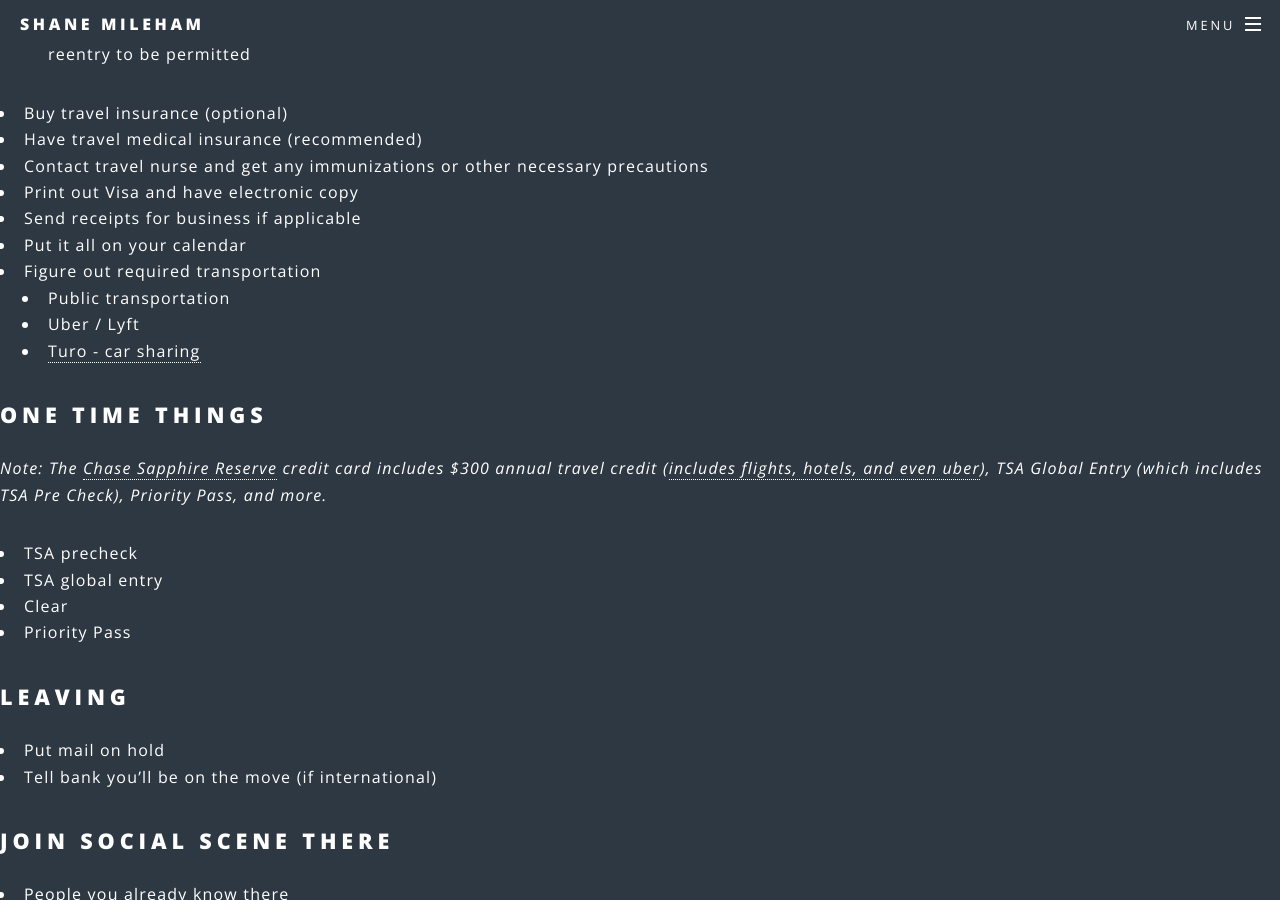
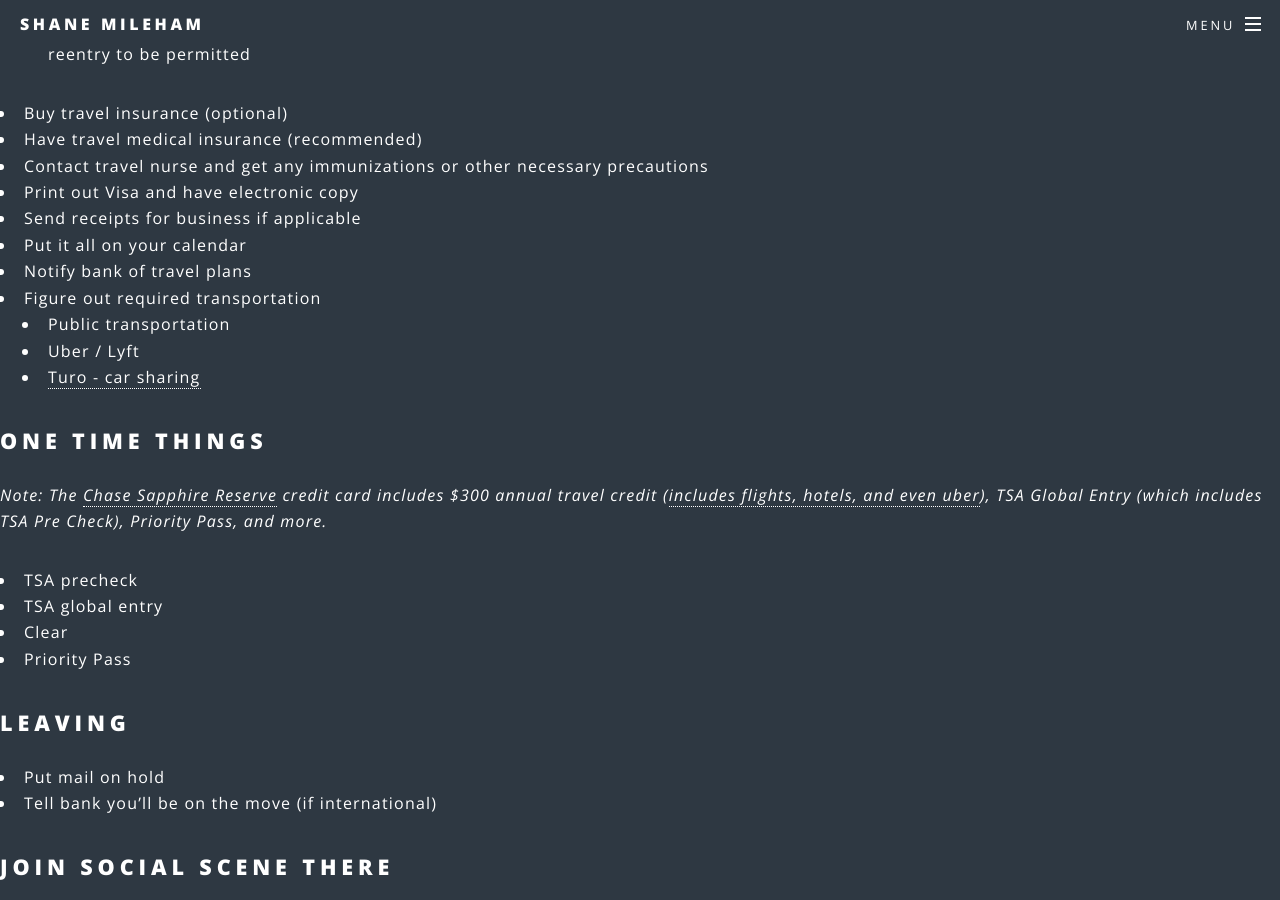
Before and after one commit to shanemileham/shanemileham.github.io, a Jekyll site: the page built from _kb/travel/planning.md, in a window 1280 px wide and 900 px high, scrolled down 1617 px. Built offline with Jekyll 4.4.1, drawn with Linux system fonts in a browser that asks for light colours; comment, search, counter and statistics services are not loaded.

Commit message:
travel/planning += bank notification

```diff
--- a/_kb/travel/planning.md
+++ b/_kb/travel/planning.md
@@ -56,6 +56,7 @@ title: Travel Planning
 - Print out Visa and have electronic copy
 - Send receipts for business if applicable
 - Put it all on your calendar
+- Notify bank of travel plans
 - Figure out required transportation
   - Public transportation
   - Uber / Lyft
```
